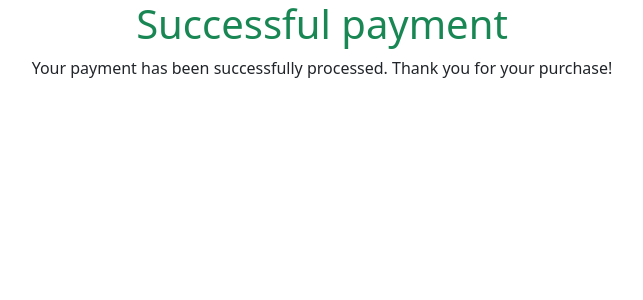
After one commit to FCTL3314/Django-Stripe, a Django app: template templates/orders/success_payment.html in a window 1280 px wide. The commit adds this page. Shown: the top 300 px of the page, without its empty margins (318-961 px from the left). Run offline with Django 4.2, Linux system fonts and the light colour scheme; the template is opened without the code that fills it, so the values that code supplies are empty.

Commit message:
Create payment templates

```diff
--- a/templates/items/item_detail.html
+++ b/templates/items/item_detail.html
@@ -3,7 +3,7 @@
 <head>
   <meta charset="UTF-8">
   <meta name="viewport" content="width=device-width, initial-scale=1.0">
-  <title>Детальная информация о товаре</title>
+  <title>Detail item information</title>
   <link href="https://cdn.jsdelivr.net/npm/bootstrap@5.2.3/dist/css/bootstrap.min.css" rel="stylesheet">
 </head>
 <body>
--- /dev/null
+++ b/templates/orders/success_payment.html
@@ -0,0 +1,22 @@
+<!DOCTYPE html>
+<html lang="en">
+<head>
+    <meta charset="UTF-8">
+    <meta name="viewport" content="width=device-width, initial-scale=1.0">
+    <title>Successful payment</title>
+    <link href="https://cdn.jsdelivr.net/npm/bootstrap@5.2.3/dist/css/bootstrap.min.css" rel="stylesheet">
+</head>
+<body>
+    <div class="container text-center">
+        <div class="row">
+            <div class="col-md-12">
+                <h1 class="text-success">Successful payment</h1>
+                <p>
+                  Your payment has been successfully processed. Thank you for your purchase!
+                </p>
+            </div>
+        </div>
+    </div>
+    <script src="https://cdn.jsdelivr.net/npm/bootstrap@5.2.3/dist/js/bootstrap.min.js"></script>
+</body>
+</html>
```
Also changed, not shown: templates/orders/payment_canceled.html (added, +22 -0 lines).
